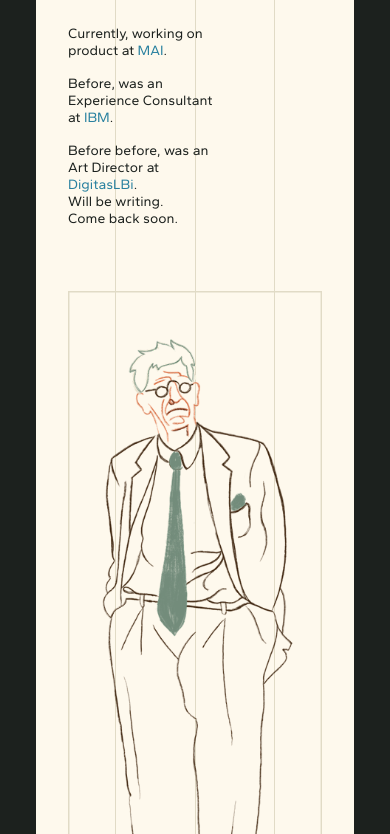
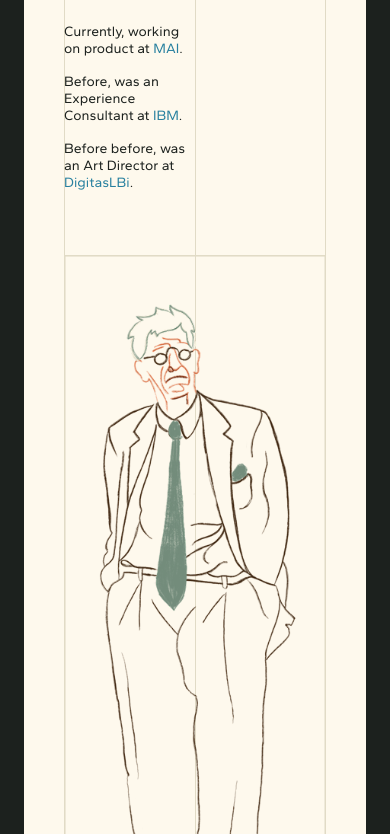
Before and after one commit to appehappy/portfolio, a plain HTML site: page index.html in a window 390 px wide. Shown: the part 200-1034 px from the top of the page. Drawn offline with Linux system fonts and the light colour scheme.

Commit message:
Update grid-field padding-top to 32px

```diff
--- a/index.html
+++ b/index.html
@@ -19,6 +19,7 @@
 </head>
 <body>
   <div class="page-frame">
+    <!-- Desktop layout (default) -->
     <div class="page-content">
       <h1 class="display-name">brendan<br>appeeee</h1>
     </div>
@@ -40,6 +41,28 @@
     <div class="illustration">
       <img src="assets/images/illustration.png" alt="Hand-drawn illustration of a man in a suit">
     </div>
+
+    <!-- Mobile layout: CSS Grid system -->
+    <div class="grid-field">
+      <div class="logo">
+        <h1 class="display-name">brendan<br>appeeee</h1>
+      </div>
+
+      <div class="intro-text">
+        <p>Currently, working on product at <a href="https://microsoft.ai/" target="_blank" rel="noopener noreferrer">MAI</a>.</p>
+        <p>Before, was an Experience Consultant at <a href="https://www.ibm.com/us-en" target="_blank" rel="noopener noreferrer">IBM</a>.</p>
+        <p>Before before, was an Art Director at <a href="https://www.digitas.com/en-us" target="_blank" rel="noopener noreferrer">DigitasLBi</a>.</p>
+      </div>
+
+      <div class="illustration-mobile">
+        <img src="assets/images/illustration.png" alt="Hand-drawn illustration of a man in a suit">
+      </div>
+
+      <div class="lower-text">
+        <p>Will be writing.</p>
+        <p>Come back soon.</p>
+      </div>
+    </div>
   </div>
 
   <!-- Future: Progressive enhancement scripts will go here -->
--- a/styles/layout.css
+++ b/styles/layout.css
@@ -107,41 +107,127 @@
 /* For now, we'll position text columns relative to a reference point */
 /* The illustration height varies, so we'll need to adjust this */
 
-/* Responsive: collapse to single column on narrow viewports */
+/* Mobile grid field - hidden on desktop */
+.grid-field {
+  display: none;
+}
+
+/* Responsive: mobile layout with CSS Grid system */
 @media (max-width: 768px) {
-  :root {
-    --content-padding: 32px;
+  .page-frame {
+    /* Border reduces from 40px to 24px on all sides */
+    border-width: 24px;
+    background-color: var(--color-bg-page);
+    padding: 0;
+    min-height: 100vh;
+    position: relative;
+    /* Remove desktop gridlines - grid system handles alignment */
+    background-image: none;
   }
 
-  .page-frame {
-    border-width: 36px;
+  /* Hide desktop layout elements on mobile */
+  .page-content,
+  .text-columns,
+  .illustration {
+    display: none;
   }
 
-  .text-columns {
-    flex-direction: column;
-    position: static;
-    gap: var(--spacing-lg);
-    margin-top: var(--spacing-lg);
+  /* Show and configure grid field */
+  .grid-field {
+    display: grid;
+    /* 3 vertical zones defined by gridlines:
+       Column line 1 = left margin edge
+       Column line 2 = LEFT GRIDLINE (40px from left)
+       Column line 3 = CENTER GRIDLINE (middle of two 1fr columns)
+       Column line 4 = RIGHT GRIDLINE (40px from right)
+       Column line 5 = right margin edge */
+    grid-template-columns:
+      40px          /* left margin to first gridline */
+      1fr           /* column A (left gridline to center) */
+      1fr           /* column B (center to right gridline) */
+      40px;         /* right margin */
+
+    row-gap: var(--spacing-lg); /* 64px */
+    padding: 0; /* critical: grid + gridlines must start at same edge */
+    padding-top: 32px;
+    min-height: calc(100vh - 48px); /* Account for 24px border on each side */
+    position: relative;
+
+    /* Visual gridlines for alignment rails */
+    background-image:
+      linear-gradient(to right, var(--color-gridline) 1px, transparent 1px),
+      linear-gradient(to right, var(--color-gridline) 1px, transparent 1px),
+      linear-gradient(to right, var(--color-gridline) 1px, transparent 1px);
+    background-position:
+      40px 0,              /* Left gridline: 40px from left edge */
+      50% 0,               /* Center gridline: 50% width */
+      calc(100% - 40px) 0; /* Right gridline: 40px from right edge */
+    background-size: 1px 100%;
+    background-repeat: no-repeat;
   }
 
-  .column-bio,
-  .column-writing,
-  .column-soon {
-    position: static;
-    left: auto;
-    top: auto;
+  /* Logo - spans from left gridline to center gridline */
+  .logo {
+    grid-column: 2 / 3;
   }
 
-  .display-name {
-    font-size: clamp(64px, 16vw, 128px);
+  .logo .display-name {
+    font-family: var(--font-display);
+    font-size: 100px;
+    line-height: 0.6;
+    color: #3B230E;
+    text-transform: lowercase;
+    margin: 0;
+    font-weight: normal;
+    letter-spacing: 0;
   }
 
-  .illustration {
-    position: static;
-    margin-top: var(--spacing-lg);
+  /* Intro text - spans from left gridline to center gridline */
+  .intro-text {
+    grid-column: 2 / 3;
   }
 
-  .illustration img {
-    max-width: 100%;
+  .intro-text p {
+    margin: 0 0 var(--spacing-sm) 0;
+    white-space: normal;
+  }
+
+  .intro-text p:last-child {
+    margin-bottom: 0;
+  }
+
+  /* Illustration - spans from left gridline to right gridline */
+  .illustration-mobile {
+    grid-column: 2 / 4;
+  }
+
+  .illustration-mobile img {
+    width: 100%;
+    height: auto;
+    display: block;
+  }
+
+  /* Lower text - spans from left gridline to center gridline */
+  .lower-text {
+    grid-column: 2 / 3;
+  }
+
+  .lower-text p {
+    margin: 0 0 var(--spacing-sm) 0;
+  }
+
+  .lower-text p:last-child {
+    margin-bottom: 0;
   }
 }
+
+/* Smaller mobile: tighter spacing */
+@media (max-width: 480px) {
+  .page-frame {
+    border-width: 24px;
+  }
+
+  .logo .display-name {
+    font-size: clamp(60px, 22vw, 100px);
+  }
+}
```
Also changed, not shown: README.md.
